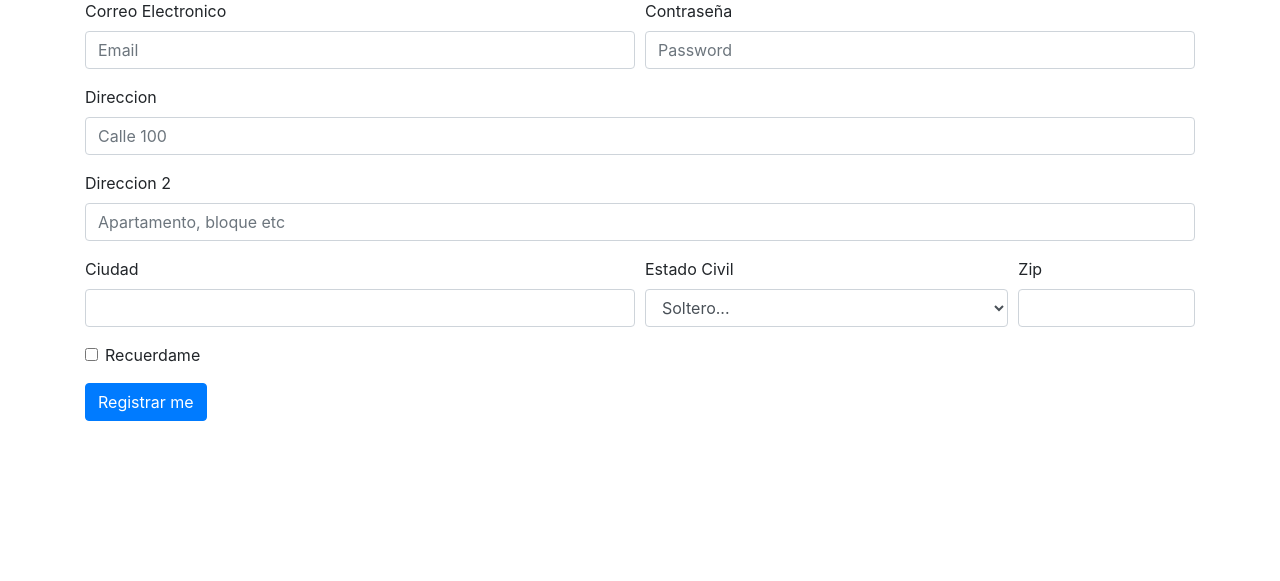
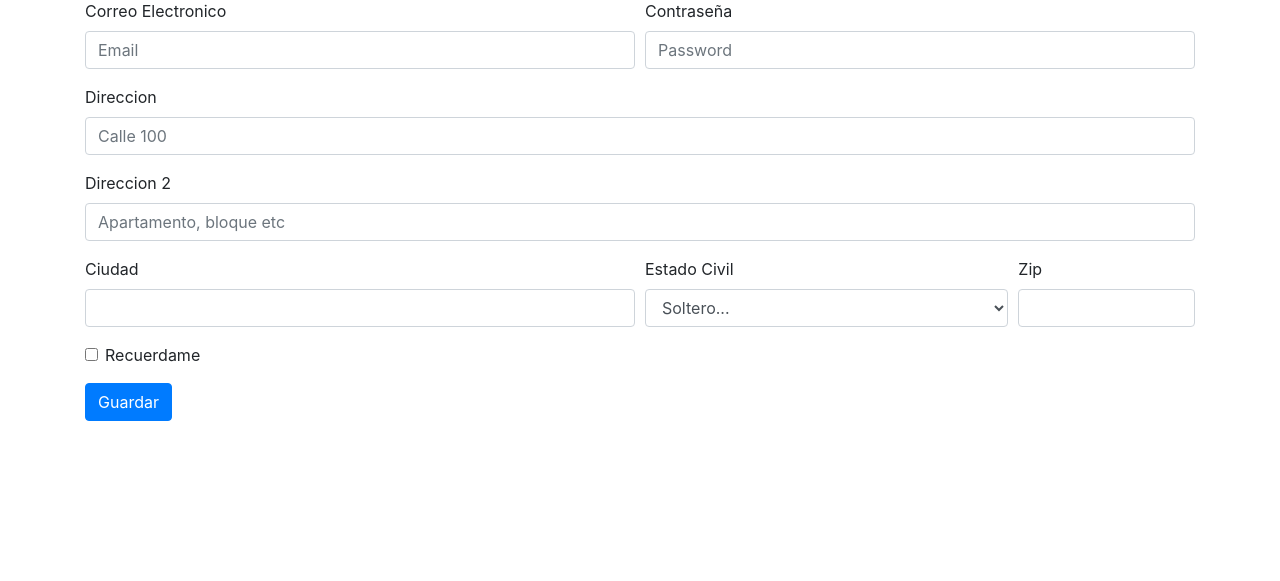
Before and after one commit to Poli-Integracion-Continua/laborico, a PHP site: page /registro.php in a window 1280 px wide. Shown: the part 73-654 px from the top of the page. Run offline with PHP 8.4, Linux system fonts and the light colour scheme.

Commit message:
Ajuste en formulario de resgistro

```diff
--- a/registro.php
+++ b/registro.php
@@ -47,7 +47,7 @@
       </label>
     </div>
   </div>
-  <button type="submit" class="btn btn-primary">Registrar me</button>
+  <button type="submit" class="btn btn-primary">Guardar</button>
 </form>
 </div>
 
```
